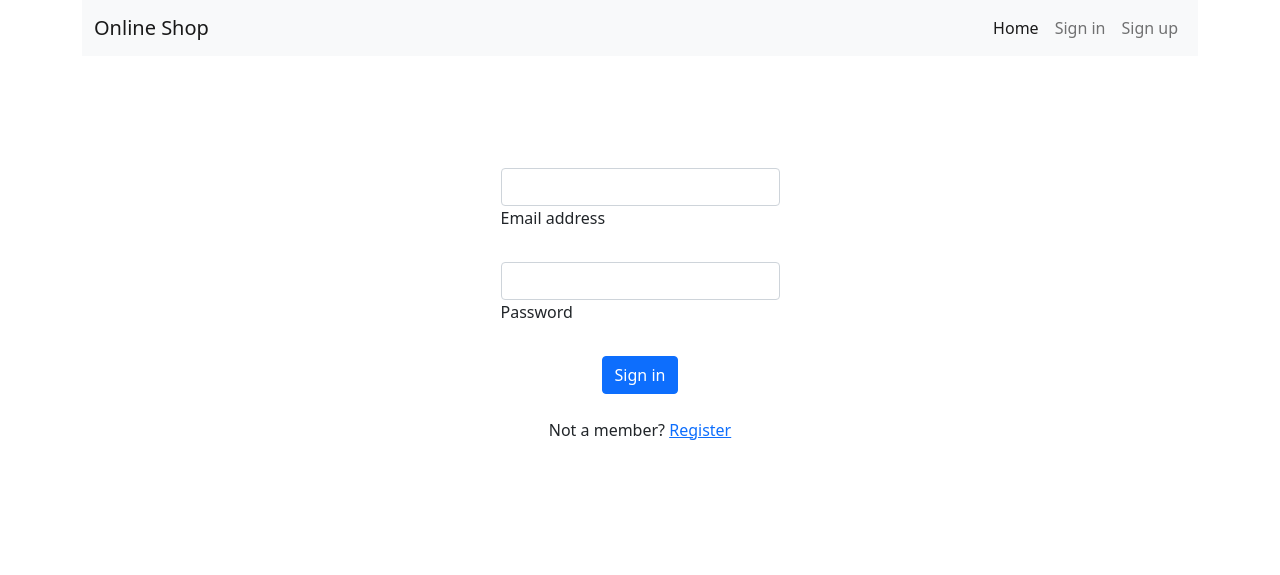
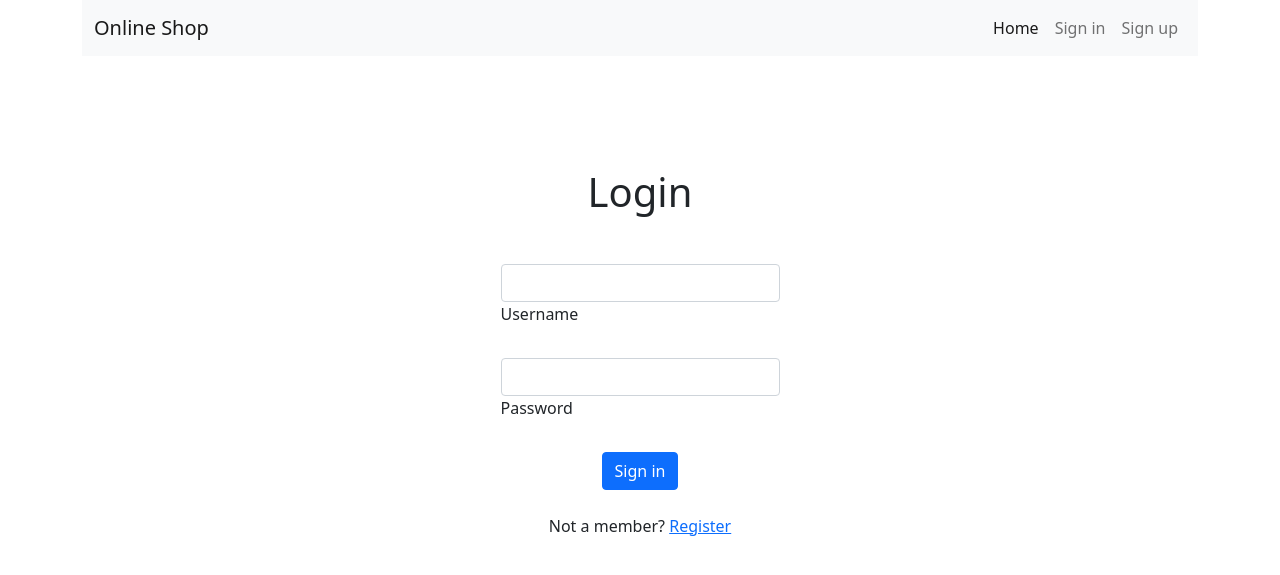
Before and after one commit to Qwertyluk/django_onlineshop, a Django app: page /account/login/ in a window 1280 px wide. Shown: the top 575 px of the page. Run offline with Django 3.2, Linux system fonts and the light colour scheme.

Commit message:
Implement users registration and login

```diff
--- a/account/urls.py
+++ b/account/urls.py
@@ -1,7 +1,8 @@
 from django.urls import path
-from .views import registration, login
+from .views import registrationPage, loginPage, logoutAction
 
 urlpatterns = [
-    path('registration/', registration, name='registration'),
-    path('login/', login, name='login'),
+    path('registration/', registrationPage, name='registration'),
+    path('login/', loginPage, name='login'),
+    path('logout/', logoutAction, name='logout'),
 ]
--- a/account/views.py
+++ b/account/views.py
@@ -1,8 +1,41 @@
-from django.shortcuts import render
+from django.shortcuts import render, redirect
+from django.contrib.auth import authenticate, login, logout
+from django.contrib import messages
+from .forms import CreateUserForm
 
 # Create your views here.
-def registration(request):
-    return render(request, 'account/registration.html')
+def registrationPage(request):
+    if request.user.is_authenticated:
+        return redirect('index')
 
-def login(request):
-    return render(request, 'account/login.html')
+    form = CreateUserForm()
+    if request.method == 'POST':
+        form = CreateUserForm(request.POST)
+        if form.is_valid():
+            form.save()
+            messages.add_message(request, messages.SUCCESS, 'Account was created successfully')
+            return redirect('login')
+
+    context = {'form': form}
+    return render(request, 'account/registration.html', context)
+
+def loginPage(request):
+    if request.user.is_authenticated:
+        return redirect('index')
+
+    if request.method == 'POST':
+        username = request.POST.get('usernameForm')
+        password = request.POST.get('passwordForm')
+        user = authenticate(request, username = username, password = password)
+        if user is not None:
+            login(request, user)
+            return redirect('index')
+        else:
+            messages.add_message(request, messages.ERROR, 'Username OR password is incorrect')
+
+    context = {}
+    return render(request, 'account/login.html', context)
+
+def logoutAction(request):
+    logout(request)
+    return redirect('index')
--- a/templates/account/login.html
+++ b/templates/account/login.html
@@ -2,23 +2,34 @@
 
 {% block content %}
 <div style="width: 25%; margin:auto; margin-top: 10%;">
-  <form>
-    <!-- Email input -->
+  <h1 class="mb-5 text-center">Login</h1>
+  <form method="POST" action="{% url 'login' %}">
+    {% csrf_token %}
+    <!-- Username input -->
     <div class="form-outline mb-4">
-      <input type="email" id="form2Example1" class="form-control" />
-      <label class="form-label" for="form2Example1">Email address</label>
+      <input type="text" name="usernameForm" class="form-control" />
+      <label class="form-label" for="usernameForm">Username</label>
     </div>
 
     <!-- Password input -->
     <div class="form-outline mb-4">
-      <input type="password" id="form2Example2" class="form-control" />
-      <label class="form-label" for="form2Example2">Password</label>
+      <input type="password" name="passwordForm" class="form-control" />
+      <label class="form-label" for="passwordForm">Password</label>
     </div>
 
     <div class="col text-center">
       <!-- Submit button -->
       <button type="submit" class="btn btn-primary btn-block mb-4">Sign in</button>
     </div>
+
+    {% for message in messages %}
+      {% if message.level == DEFAULT_MESSAGE_LEVELS.SUCCESS %}
+        <p class="text-success text-center">{{message}}</p>
+      {% else %}
+        <p class="text-danger text-center">{{message}}</p>
+      {% endif %}
+
+    {% endfor %}
 
     <!-- Register buttons -->
     <div class="text-center">
--- a/templates/template.html
+++ b/templates/template.html
@@ -12,7 +12,7 @@
     <header class="container">
         <nav class="navbar navbar-expand-sm navbar-light bg-light">
             <div class="container-fluid">
-              <a class="navbar-brand" href="/">Online Shop</a>
+              <a class="navbar-brand" href="{% url 'index' %}">Online Shop</a>
               <button class="navbar-toggler" type="button" data-bs-toggle="collapse" data-bs-target="#navbarSupportedContent" aria-controls="navbarSupportedContent" aria-expanded="false" aria-label="Toggle navigation">
                 <span class="navbar-toggler-icon"></span>
               </button>
@@ -20,14 +20,20 @@
               <div class="collapse navbar-collapse" id="navbarSupportedContent">
                 <ul class="navbar-nav ms-auto">
                   <li class="nav-item">
-                    <a class="nav-link active" aria-current="page" href="/">Home</a>
+                    <a class="nav-link active" aria-current="page" href="{% url 'index' %}">Home</a>
                   </li>
-                  <li class="nav-item">
-                    <a class="nav-link" href="/account/login/">Sign in</a>
-                  </li>
-                  <li class="nav-item">
-                    <a class="nav-link" href="/account/registration/">Sign up</a>
-                  </li>
+                  {% if user.is_authenticated %}
+                    <li class="nav-item">
+                      <a class="nav-link" href="{% url 'logout' %}">Logout</a>
+                    </li>
+                  {% else %}
+                    <li class="nav-item">
+                      <a class="nav-link" href="{% url 'login' %}">Sign in</a>
+                    </li>
+                    <li class="nav-item">
+                      <a class="nav-link" href="{% url 'registration' %}">Sign up</a>
+                    </li>
+                  {% endif %}
                 </ul>
               </div>
 
```
Also changed, not shown: account/forms.py (added, +12 -0 lines), templates/account/registration.html (+16 -27 lines).
